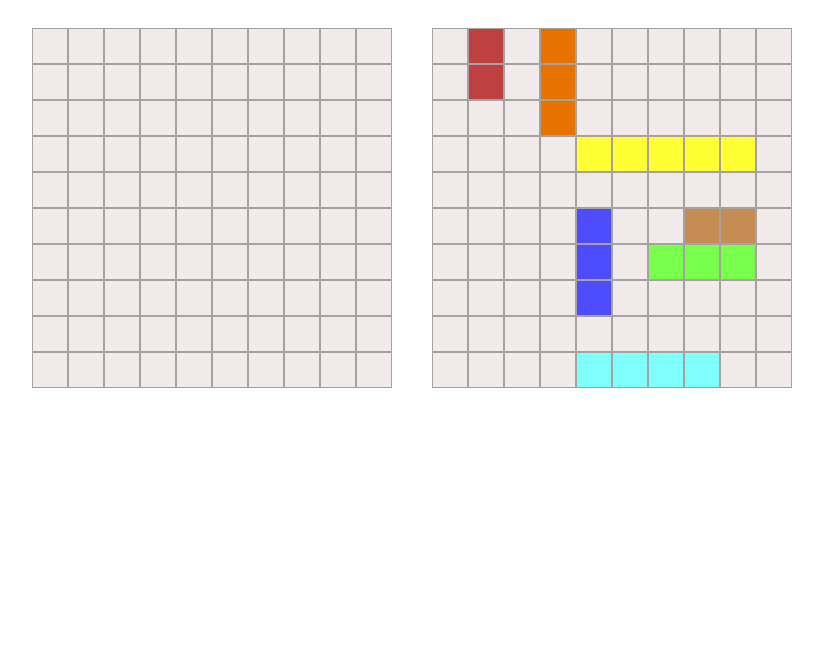
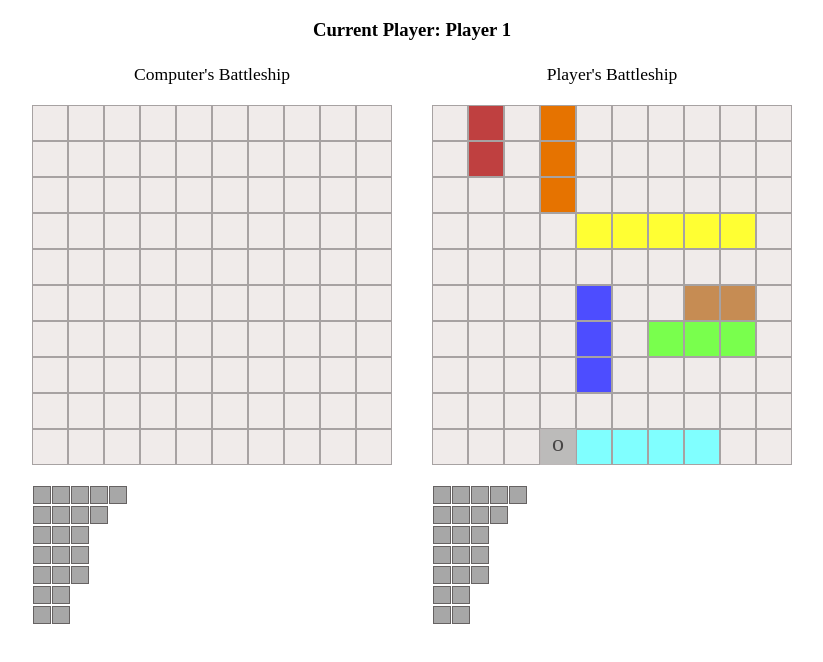
Before and after one commit to Prashanga/TDD-Battleship-Odin-Project, a website built with webpack: page index.html in a window 1280 px wide. Shown: the whole page, without its empty margins (228-1051 px from the left). Built offline with nearby package versions, Linux system fonts and the light colour scheme.

Commit message:
Adding additional displays for game progress

```diff
--- a/index.html
+++ b/index.html
@@ -12,94 +12,31 @@
     </header>
     <main>
 
+        <div id="current-player-text" class="current-player-text">
+        </div>
         <div class="game-content">
 
-            <div class="game-board" id="game-board-1"> </div>
-            <div class="game-board" id="game-board-2"> </div>
-            <!-- <div class="game-board" id="game-board-3"> </div>
-            <div class="game-board" id="game-board-4"> </div> -->
-                 <!--
-                <div id="gb1-row1" class="row row-1">
-                    <div id='gb1-r1-c1' class="box"></div>
-                    <div id='gb1-r1-c2' class="box"></div>
-                    <div class="box"></div>
-                    <div class="box"></div>
-                    <div class="box"></div>
-                    <div class="box"></div>
-                    <div class="box"></div>
-                    <div class="box"></div>
-                    <div class="box"></div>
-                    <div id=10 class="box"></div>
-
+            <div>
+                <div id="gb1-title" class="gameboard-title">
+                    Computer's Battleship
                 </div>
-                <div id="gb1-row2" class="row row-2">
-                    <div id='gb1-r2-c1' class="box"></div>
-                    <div id='gb1-r2-c2' class="box"></div>
-                    <div class="box"></div>
-                    <div class="box"></div>
-                    <div class="box"></div>
-                    <div class="box"></div>
-                    <div class="box"></div>
-                    <div class="box"></div>
-                    <div class="box"></div>
-                    <div class="box"></div>
+                <div class="game-board" id="game-board-1"> </div>
+                <div id="gb1-progress" class="game-progress">
+                    <!-- <div class="ship-list" id="gb1-ship-lists"></div> -->
                 </div>
-                <div id=3 class="row row-3"></div>
-                <div id=4 class="row row-4"></div>
-                <div id=5 class="row row-5"></div>
-                <div id=6 class="row row-6"></div>
-                <div id=7 class="row row-7"></div>
-                <div id=8 class="row row-8"></div>
-                <div id=9 class="row row-9"></div>
-                <div id=10 class="row row-10"></div>
-
-
-            </div> -->
-
-            <!-- <div class="game-board" id="game-board-2">
-
-                <div id="gb2-row1" class="row row-1">
-                    <div id="gb2-r1-c1" class="box"></div>
-                    <div id="gb2-r1-c2" class="box"></div>
-                    <div class="box"></div>
-                    <div class="box"></div>
-                    <div class="box"></div>
-                    <div class="box"></div>
-                    <div class="box"></div>
-                    <div class="box"></div>
-                    <div class="box"></div>
-                    <div class="box"></div>
-
+            </div>
+            <div>
+                <div  id="gb2-title" class="gameboard-title">
+                    Player's Battleship
                 </div>
-                <div id="gb2-row2" class="row row-2">
-                    <div id="gb2-r2-c1" class="box"></div>
-                    <div id="gb2-r2-c2" class="box"></div>
-                    <div class="box"></div>
-                    <div class="box"></div>
-                    <div class="box"></div>
-                    <div class="box"></div>
-                    <div class="box"></div>
-                    <div class="box"></div>
-                    <div class="box"></div>
-                    <div class="box"></div>
+                <div class="game-board" id="game-board-2"> </div>
+                <div id="gb2-progress" class="game-progress">
+                    <!-- <div class="ship-list" id="gb2-ship-lists"></div> -->
                 </div>
-                <div id=3 class="row row-3"></div>
-                <div id=4 class="row row-4"></div>
-                <div id=5 class="row row-5"></div>
-                <div id=6 class="row row-6"></div>
-                <div id=7 class="row row-7"></div>
-                <div id=8 class="row row-8"></div>
-                <div id=9 class="row row-9"></div>
-                <div id=10 class="row row-10"></div>
-
-
-            </div> -->
+            </div>
         </div>
 
-            <!-- <button type="button" class="reset-button" onclick="resetGame()">Reset</button>
-
-            <button type="button" class="restart-button" onclick="restartGame()">Restart</button> -->
-        </main>
+    </main>
 
 </body>
 <script src="index.js"></script>
--- a/src/GamePlay.js
+++ b/src/GamePlay.js
@@ -6,9 +6,9 @@ const gameBoard1 = GameBoard()
 const gameBoard2 = GameBoard()
 const player1 = Player(1,'Player 1')
 const player2 = Player(2,'Computer')
+let currentPlayerDiv = document.getElementById('current-player-text')
 let currentPlayer
 let gameOver = false
-let winner = ''
 
 const fillSingleBox = (val, div, type) => {
     let stringVal = val.toString()
@@ -28,6 +28,38 @@ const fillSingleBox = (val, div, type) => {
 
 }
 
+const fillInfoShips = () => {
+    const fill = (idName, gameboard) => {
+        const ships = gameboard.getShips()
+        const gameProgressDiv = document.getElementById(idName)
+        gameProgressDiv.innerHTML = ''
+        ships.forEach( ship => {
+            let shipLength = ship.getLength()
+            let hits = ship.getHits()
+            let indivShip = document.createElement('div')
+            indivShip.className = 'ship-list'
+
+            for(let i=0; i<shipLength; i++) {
+                let div = document.createElement('div')
+                div.className = 'ship-list-individual'
+                if(hits > 0) div.classList.add('ship-list-individual-hit')
+                hits -= 1
+                indivShip.appendChild(div)
+            }
+            gameProgressDiv.appendChild(indivShip)
+        })
+    }
+
+    fill('gb1-progress', gameBoard1)
+    fill('gb2-progress' , gameBoard2)
+}
+
+const changeCurrentPlayer = () => {
+    if(currentPlayer === player1) currentPlayer = player2
+    else currentPlayer = player1
+    currentPlayerDiv.innerHTML = `<h3> Current Player: ${currentPlayer.getName()}</h3>`
+}
+
 const makePlayerMove = (event) => {
     if(currentPlayer !== player1 || gameOver) return
     const row = event.target.getAttribute('row')
@@ -44,7 +76,7 @@ const makePlayerMove = (event) => {
     }
     checkGameOver()
     if(!gameOver) {
-        currentPlayer = player2
+        changeCurrentPlayer()
         makeComputerMove()
     }
 }
@@ -72,7 +104,7 @@ const makeComputerMove = () => {
             }
         }
         checkGameOver()
-        if(!gameOver) currentPlayer = player1
+        if(!gameOver) changeCurrentPlayer()
     }
 
     window.setTimeout(move, 00)
@@ -101,33 +133,29 @@ const createBoards = () => {
             }
         }
     }
-
     create10RowCols(gameBoard1Div, gameBoard1,'gb1')
     create10RowCols(gameBoard2Div, gameBoard2, 'gb2')
-
 }
 
 const checkGameOver = () => {
     let gameboard
-
     if(currentPlayer === player1) gameboard = gameBoard1
     else if(currentPlayer === player2) gameboard = gameBoard2
-
     if(gameboard.isAllShipSunk()) {
         gameOver = true
         winner = currentPlayer
         console.log("WINNER: ", currentPlayer.getName())
     }
+    fillInfoShips()
+    currentPlayerDiv.innerHTML = `<h3> Winner: ${currentPlayer.getName()}</h3>`
 }
 
 const GamePlay = (() => {
-    createBoards()
-    gameBoard1.setPlayer(player1)
-    gameBoard2.setPlayer(player2)
-
     if(Math.random() < 0.5) currentPlayer = player1
     else currentPlayer = player2
-    console.log(currentPlayer.getName())
+    changeCurrentPlayer()
+    createBoards()
+    fillInfoShips()
     if(currentPlayer === player2) makeComputerMove()
 })()
 
--- a/src/Gameboard.js
+++ b/src/Gameboard.js
@@ -23,11 +23,8 @@ const Gameboard = () => {
     let patrolboat1 = Ship('patrolboat')
     let patrolboat2 = Ship('patrolboat')
 
-    let player
     let ships = [carrier, battleship, destroyer, submarine1, submarine2, patrolboat1, patrolboat2]
 
-    const setPlayer = (player) => player = player
-    const getPlayer = () => player
 
     const assignPosition = (ship,index) => {
         const direction = Math.random()
@@ -108,15 +105,18 @@ const Gameboard = () => {
 
     const getGameboard = () => gameboard
 
+    const getShips = () => ships
+
     const receiveAttack = (x,y) => {
-        // -23 --> ship hit and -46 --> hit missed
-        if(gameboard[x][y] === -23 || gameboard[x][y] === -46) return 'occupied'
-        else if(gameboard[x][y] === -1) {
+        // -23 --> ship hit and -46 --> attack missed
+        let gameBoardValue = gameboard[x][y]
+        if(gameBoardValue === -23 || gameBoardValue === -46) return 'occupied'
+        else if(gameBoardValue === -1) {
             gameboard[x][y] = -46
             return 'missed'
         }
         else {
-            let shipHit = ships[gameboard[x][y]]
+            let shipHit = ships[gameBoardValue]
             shipHit.hit()
             gameboard[x][y] = -23
             return 'hit'
@@ -130,11 +130,10 @@ const Gameboard = () => {
 
     return {
         getGameboard,
+        getShips,
         receiveAttack,
         resetGameboard,
         isAllShipSunk,
-        setPlayer,
-        getPlayer
     }
 }
 
--- a/style.css
+++ b/style.css
@@ -42,3 +42,33 @@
   text-align: center;
   font-size: 1.5rem;
 }
+
+.gameboard-title {
+  text-align: center;
+  font-size: 1.1rem;
+}
+
+.current-player-text {
+  height: 45px;
+  text-align: center;
+}
+.game-progress {
+  margin-left: 20px;
+}
+
+.ship-list {
+  display: flex;
+}
+
+.ship-list-individual {
+  background-color: #a7a7a7;
+  margin: 1px 0.5px;
+  height: calc(var(--box-dimension) / 2);
+  width: calc(var(--box-dimension) / 2);
+  border: 0.01px solid rgb(102, 98, 98);
+
+}
+
+.ship-list-individual-hit {
+  background-color: red;
+}
```
Also changed, not shown: tests/battleship.test.js (+16 -15 lines), index.js.
